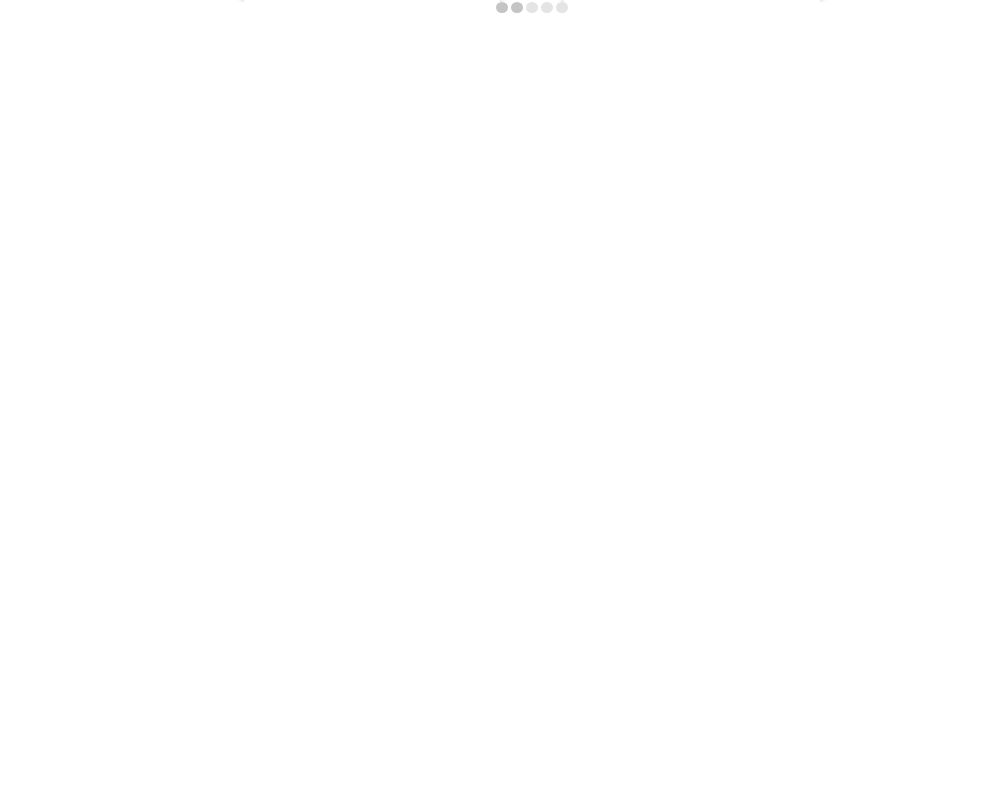
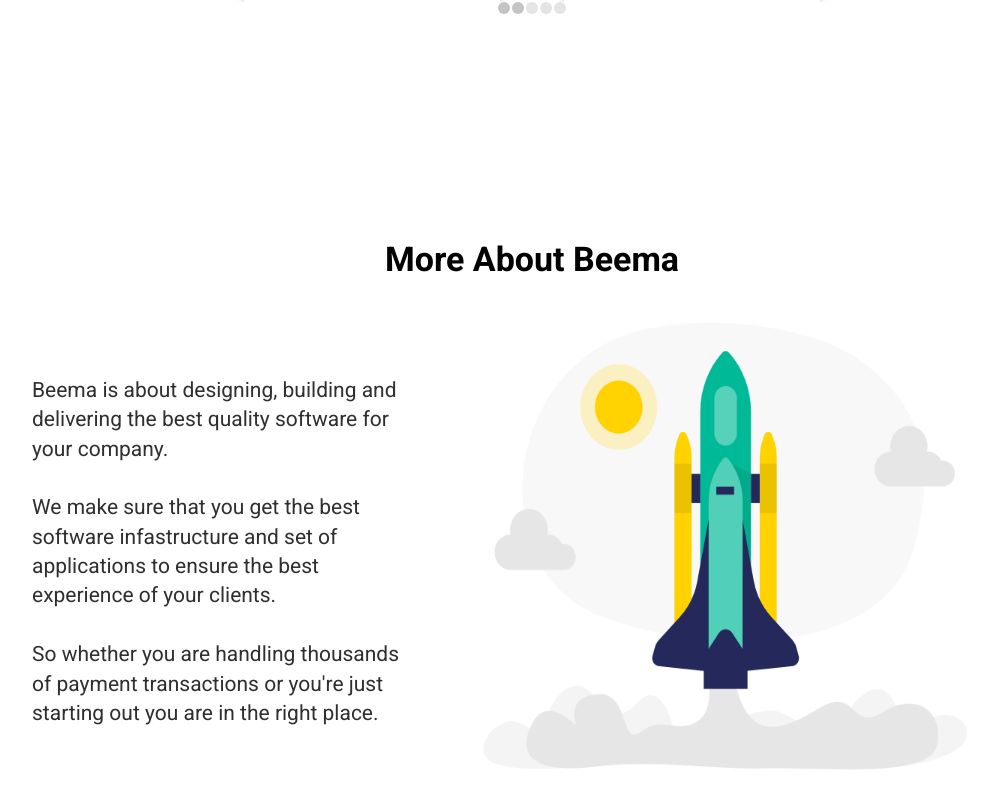
Before and after one commit to aindriu80/beema-react-website, a React (Create React App) app: page / in a window 1280 px wide. Shown: the part 2477-3279 px from the top of the page, without its empty margins (108-1094 px from the left). Before the commit the page ends 2694 px from the top, so only its background shows below. Built offline with nearby package versions, Linux system fonts and the light colour scheme.

Commit message:
More about Beema

```diff
--- a/src/containers/homepage/homepage.jsx
+++ b/src/containers/homepage/homepage.jsx
@@ -4,10 +4,12 @@
 import { TopSection } from "./topSection";
 import { ReviewsSection } from "./reviewsSection";
 import { Marginer } from "components/marginer/marginer";
+import { MoreAboutSection } from "./moreAboutSection";
 
 const PageContainer = styled.div`
   width: 100%;
   height: 100%;
+  display: flex;
   flex-direction: column;
 `;
 
@@ -18,6 +20,7 @@
       <ServicesSection />
       <Marginer direction="vertical" margin="2rem" />
       <ReviewsSection />
+      <MoreAboutSection />
     </PageContainer>
   );
 }
--- /dev/null
+++ b/src/containers/homepage/moreAboutSection.jsx
@@ -0,0 +1,49 @@
+import { SectionTitle } from "components/sectionTitle/sectionTitle";
+import React from "react";
+import { Element } from "react-scroll";
+import styled from "styled-components";
+import AboutImgUrl from "../../assets/illustrations/rocket_launch_.png";
+
+const MoreAboutContainer = styled(Element)`
+  min-height: 500px;
+  display: flex;
+  flex-direction: column;
+  align-items: center;
+`;
+
+const AboutContainer = styled.div`
+  display: flex;
+  justify-content: center;
+  align-items: center;
+  max-width: 1000px;
+`;
+
+const AboutText = styled.p`
+  font-size: 21px;
+  color: #2f2f2f;
+  font-weight: normal;
+  line-height: 1.4;
+`;
+const AboutImg = styled.img`
+  width: 600px;
+  height: 500px;
+  margin-left: 2em;
+`;
+export function MoreAboutSection(props) {
+  return (
+    <MoreAboutContainer>
+      <SectionTitle>More About Beema</SectionTitle>
+      <AboutContainer>
+        <AboutText>
+          Beema is about designing, building and delivering the best quality
+          software for your company.{<br />} {<br />}We make sure that you get
+          the best software infastructure and set of applications to ensure the
+          best experience of your clients. {<br />}
+          {<br />}So whether you are handling thousands of payment transactions
+          or you're just starting out you are in the right place.
+        </AboutText>
+        <AboutImg src={AboutImgUrl} />
+      </AboutContainer>
+    </MoreAboutContainer>
+  );
+}
--- a/src/containers/homepage/reviewsSection.jsx
+++ b/src/containers/homepage/reviewsSection.jsx
@@ -35,14 +35,14 @@
   display: flex;
   justify-content: center;
   button {
-    width: 11px;
-    height: 11px;
+    width: 12px;
+    height: 12px;
     border-radius: 50%;
     background-color: #e4e4e4;
     border: none;
     outline: none;
     &:not(:last-of-type) {
-      margin-right: 3px;
+      margin-right: 2px;
     }
   }
 
```
